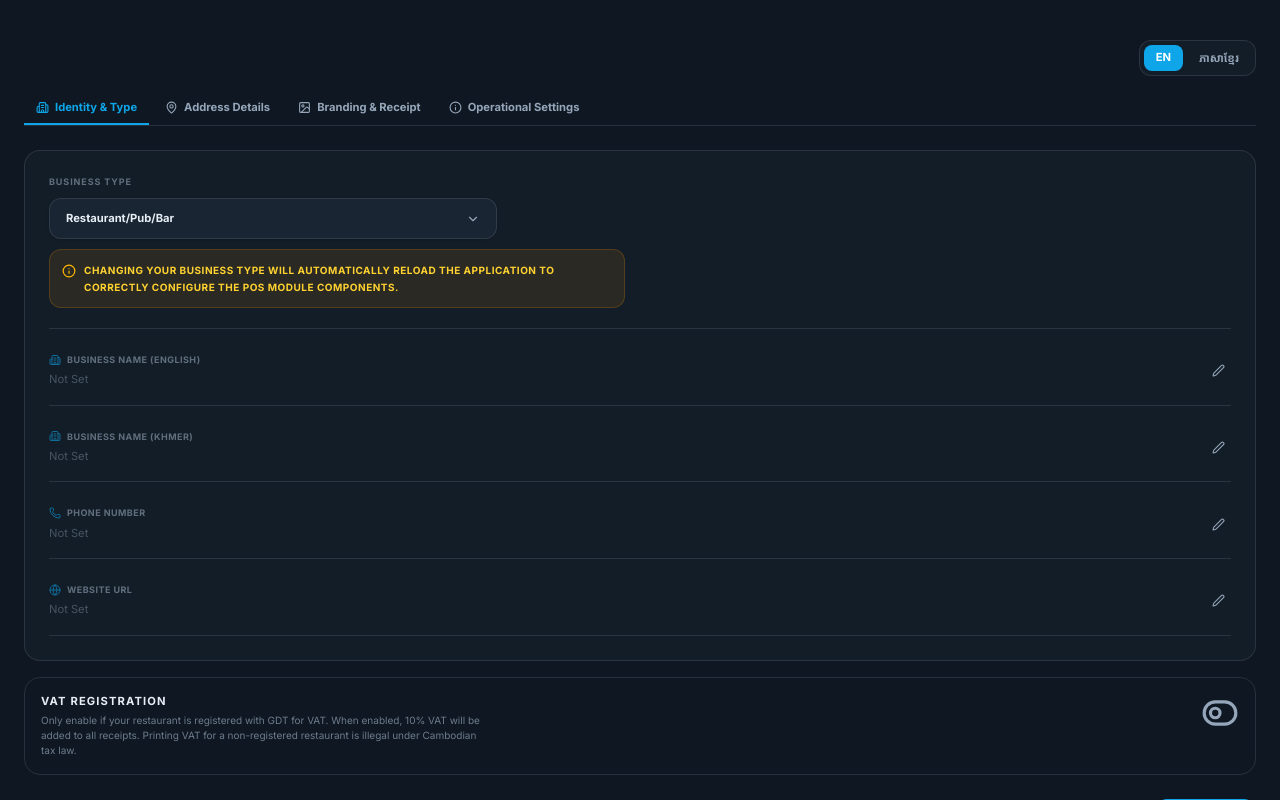
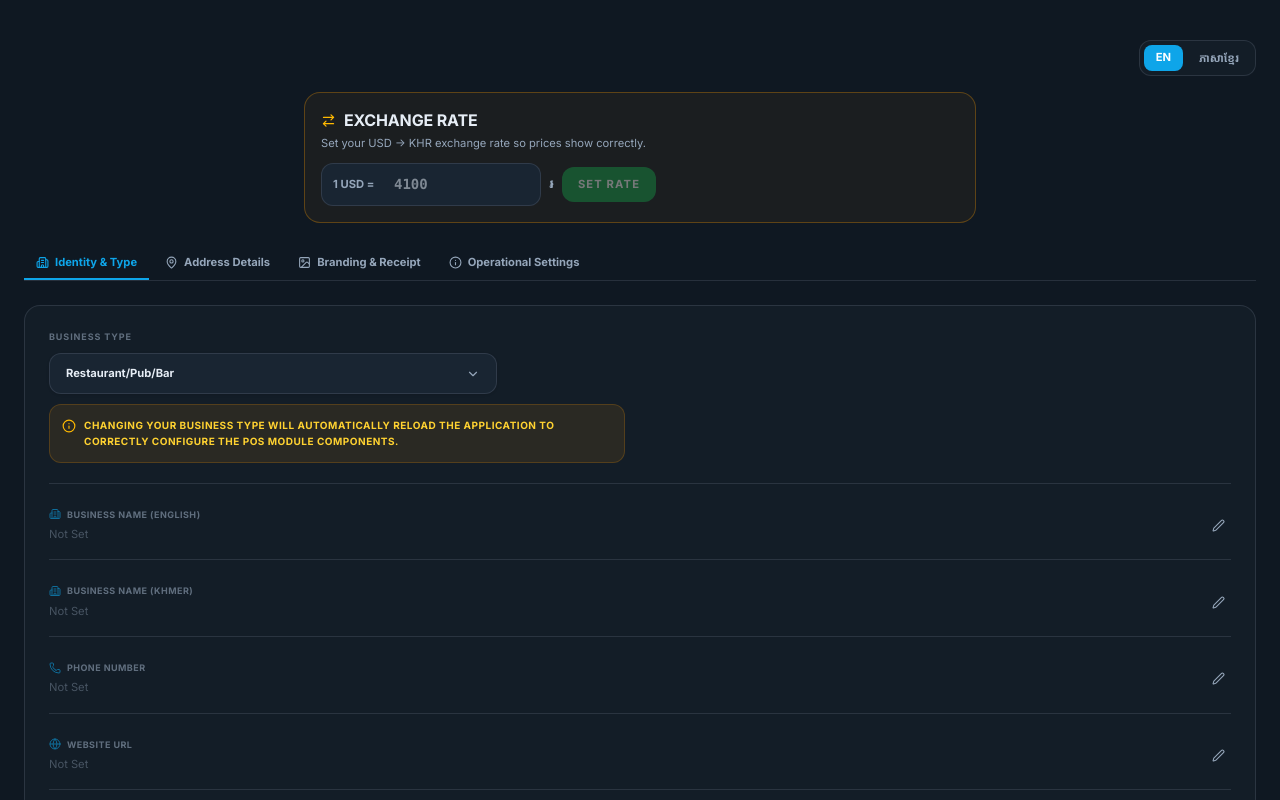
Before and after one commit to DaraBoth/pos_restaurant, a Next.js app: page /setup in a window 1280 px wide. Shown: the top 800 px of the page. Built offline with nearby package versions, Linux system fonts and the light colour scheme; sample sign-in values are in the browser's storage.

Commit message:
release: v2.0.1 - go home

```diff
--- a/package.json
+++ b/package.json
@@ -1,6 +1,6 @@
 {
     "name":  "dineos",
-    "version":  "2.0.0",
+    "version":  "2.0.1",
     "private":  true,
     "scripts":  {
                     "dev":  "next dev",
--- a/src-tauri/tauri.conf.json
+++ b/src-tauri/tauri.conf.json
@@ -1,7 +1,7 @@
 {
     "$schema":  "https://schema.tauri.app/config/2",
     "productName":  "DineOS",
-    "version":  "2.0.0",
+    "version":  "2.0.1",
     "identifier":  "com.dineos.pos",
     "build":  {
                   "beforeDevCommand":  "pnpm dev",
--- a/src/app/pos/page.tsx
+++ b/src/app/pos/page.tsx
@@ -1,7 +1,7 @@
 'use client';
 import { useState, useCallback, useEffect } from 'react';
 import { useSearchParams, useRouter } from 'next/navigation';
-import { TableProperties, ShoppingCart, ArrowLeft, ShoppingBag, UtensilsCrossed } from 'lucide-react';
+import { TableProperties, ShoppingCart, ArrowLeft, ShoppingBag, UtensilsCrossed, AlertTriangle } from 'lucide-react';
 import ProductGrid from '@/components/pos/ProductGrid';
 import SidebarCart from '@/components/pos/SidebarCart';
 import CheckoutModal from '@/components/pos/CheckoutModal';
@@ -18,7 +18,7 @@ export default function POSPage() {
     const [isHoldOpen, setIsHoldOpen] = useState(false);
     const searchParams = useSearchParams();
     const mode = searchParams.get('mode');
-    const { tableId, isTakeout, isDirect, items, clearOrder, localCart, orderId, commitLocalCart, setDirect, setTakeout, setTableId, refreshRate } = useOrder();
+    const { tableId, isTakeout, isDirect, items, clearOrder, localCart, orderId, commitLocalCart, setDirect, setTakeout, setTableId, refreshRate, rateIsDefault } = useOrder();
     const { user } = useAuth();
     const { lang, t } = useLanguage();
 
@@ -123,6 +123,16 @@ export default function POSPage() {
     return (
         <>
             <div className="flex flex-col flex-1 w-full min-h-0" style={{ background: 'var(--bg-dark)' }}>
+                {rateIsDefault && (
+                    <button
+                        type="button"
+                        onClick={() => router.push('/management/exchange-rate')}
+                        className="flex-shrink-0 w-full flex items-center gap-2 px-4 py-2 bg-amber-500/15 border-b border-amber-500/40 text-amber-400 text-xs font-bold text-left hover:bg-amber-500/25 transition-colors"
+                    >
+                        <AlertTriangle size={14} className="flex-shrink-0" />
+                        <span className="flex-1">{t('rateNotSetWarning')}</span>
+                    </button>
+                )}
                 <header className="flex-shrink-0 px-3 py-2 border-b border-[var(--border)] bg-[var(--bg-card)] backdrop-blur-xl">
                     <div className="flex items-center justify-between gap-3">
                         <div className="flex items-center gap-2">
--- a/src/app/setup/page.tsx
+++ b/src/app/setup/page.tsx
@@ -1,12 +1,35 @@
 'use client';
 
+import { useState } from 'react';
 import { useRouter } from 'next/navigation';
 import RestaurantSettingsForm from '@/components/management/RestaurantSettingsForm';
 import { useLanguage } from '@/providers/LanguageProvider';
+import { useAuth } from '@/providers/AuthProvider';
+import { setExchangeRate } from '@/lib/api/system';
+import { ArrowRightLeft, Check } from 'lucide-react';
 
 export default function SetupPage() {
     const router = useRouter();
-    const { lang, setLang } = useLanguage();
+    const { lang, setLang, t } = useLanguage();
+    const { user } = useAuth();
+
+    const [rateInput, setRateInput] = useState('');
+    const [savingRate, setSavingRate] = useState(false);
+    const [rateSaved, setRateSaved] = useState(false);
+
+    async function handleSaveRate() {
+        const rate = parseFloat(rateInput);
+        if (!(rate > 0)) return;
+        setSavingRate(true);
+        try {
+            await setExchangeRate(rate, user?.restaurant_id || undefined);
+            setRateSaved(true);
+        } catch (e) {
+            console.error('Failed to set exchange rate during setup:', e);
+        } finally {
+            setSavingRate(false);
+        }
+    }
 
     return (
         <div className="min-h-screen bg-[var(--bg-dark)] px-6 py-10">
@@ -35,6 +58,40 @@ export default function SetupPage() {
                     </button>
                 </div>
             </div>
+
+            {/* Onboarding: prompt the owner to set the USD↔KHR rate so KHR prices are correct. */}
+            <div className="max-w-2xl mx-auto mb-6 rounded-2xl border border-amber-500/30 bg-amber-500/5 p-4">
+                <div className="flex items-center gap-2 mb-1">
+                    <ArrowRightLeft size={15} className="text-amber-400" />
+                    <h3 className="text-sm font-black text-[var(--foreground)] uppercase tracking-widest">{t('exchangeRate')}</h3>
+                </div>
+                <p className="text-xs text-[var(--text-secondary)] mb-3">{t('setupRatePrompt')}</p>
+                <div className="flex items-center gap-2">
+                    <div className="relative flex-1 max-w-[220px]">
+                        <span className="absolute left-3 top-1/2 -translate-y-1/2 text-xs font-bold text-[var(--text-secondary)]">1 USD =</span>
+                        <input
+                            type="number"
+                            min="0"
+                            step="1"
+                            value={rateInput}
+                            onChange={e => { setRateInput(e.target.value); setRateSaved(false); }}
+                            placeholder="4100"
+                            className="w-full bg-[var(--bg-elevated)] border border-[var(--border)] rounded-xl pl-[4.5rem] pr-3 py-2.5 text-[var(--foreground)] font-mono font-bold focus:border-[var(--accent)] outline-none transition-all"
+                        />
+                    </div>
+                    <span className="text-sm font-bold text-[var(--text-secondary)]">៛</span>
+                    <button
+                        type="button"
+                        onClick={handleSaveRate}
+                        disabled={savingRate || !(parseFloat(rateInput) > 0)}
+                        className="px-4 py-2.5 rounded-xl bg-[var(--accent)] text-white text-xs font-black uppercase tracking-widest hover:brightness-110 active:scale-95 transition-all disabled:opacity-40 flex items-center gap-1.5"
+                    >
+                        {rateSaved ? <Check size={14} /> : null}
+                        {rateSaved ? t('done') : t('setRate')}
+                    </button>
+                </div>
+            </div>
+
             <RestaurantSettingsForm mode="setup" onNext={() => router.replace('/pos/tables')} />
         </div>
     );
--- a/src/components/pos/ProductGrid.tsx
+++ b/src/components/pos/ProductGrid.tsx
@@ -27,7 +27,7 @@ export default function ProductGrid() {
     const [soldOutToastId, setSoldOutToastId] = useState<string | null>(null);
     const soldOutTimerRef = useRef<ReturnType<typeof setTimeout> | null>(null);
 
-    const { orderId, tableId, setOrderId, setItems, addToLocalCart, exchangeRate } = useOrder();
+    const { orderId, tableId, setOrderId, setItems, addToLocalCart, exchangeRate, rateIsDefault } = useOrder();
     const { user } = useAuth();
     const { t, lang } = useLanguage();
 
@@ -334,7 +334,7 @@ export default function ProductGrid() {
                                         <p className="text-xs font-bold text-[var(--accent-green)] font-mono">
                                             {formatUsd(product.price_cents)}
                                         </p>
-                                        {exchangeRate > 0 && (
+                                        {exchangeRate > 0 && !rateIsDefault && (
                                             <p className="text-[10px] text-white/40 font-mono leading-tight">
                                                 ≈ {formatKhr(roundKhr(Math.round(product.price_cents / 100 * exchangeRate)))}
                                             </p>
--- a/src/components/pos/SidebarCart.tsx
+++ b/src/components/pos/SidebarCart.tsx
@@ -24,7 +24,7 @@ const VOID_REASONS = [
 
 export default function SidebarCart({ onCheckout, onHold, isTakeout }: { onCheckout: () => void; onHold: () => void; isTakeout?: boolean }) {
     const { items, totals, orderId, tableId, clearOrder, setItems, rounds, switchRound, sessionId, setRounds,
-        localCart, addToLocalCart, updateLocalCartQty, commitLocalCart, exchangeRate } = useOrder();
+        localCart, addToLocalCart, updateLocalCartQty, commitLocalCart, exchangeRate, rateIsDefault } = useOrder();
     const { t, lang } = useLanguage();
     const { user } = useAuth();
     const [isHistoryOpen, setIsHistoryOpen] = useState(false);
@@ -582,7 +582,7 @@ export default function SidebarCart({ onCheckout, onHold, isTakeout }: { onCheck
                         <p className="text-3xl font-black font-mono text-[var(--foreground)] leading-none">
                             {orderId ? formatUsd(totals.totalUsdCents) : formatUsd(localCartTotalCents)}
                         </p>
-                        {displayKhr > 0 && (
+                        {displayKhr > 0 && !rateIsDefault && (
                             <p className="text-sm font-mono text-[var(--text-secondary)] mt-0.5">
                                 ≈ {formatKhr(displayKhr)}
                             </p>
--- a/src/lib/i18n.ts
+++ b/src/lib/i18n.ts
@@ -43,6 +43,8 @@ export const translations = {
         orders: 'Orders',
         settings: 'Settings',
         exchangeRate: 'Exchange Rate',
+        rateNotSetWarning: 'Exchange rate not set — KHR prices may be wrong. Tap to set it in Management.',
+        setupRatePrompt: 'Set your USD → KHR exchange rate so prices show correctly.',
         floorPlan: 'Tables',
         buyProduct: 'Product',
         history: 'History',
@@ -520,6 +522,8 @@ export const translations = {
         orders: 'បញ្ជាទិញ',
         settings: 'ការកំណត់',
         exchangeRate: 'អត្រាប្តូរប្រាក់',
+        rateNotSetWarning: 'មិនទាន់កំណត់អត្រាប្តូរប្រាក់ — តម្លៃ KHR អាចខុស។ ចុចដើម្បីកំណត់ក្នុងការគ្រប់គ្រង។',
+        setupRatePrompt: 'កំណត់អត្រាប្តូរប្រាក់ USD → KHR ដើម្បីឱ្យតម្លៃបង្ហាញត្រឹមត្រូវ។',
         floorPlan: 'តុ',
         buyProduct: 'ផលិតផល',
         history: 'ប្រវត្តិ',
--- a/src/providers/OrderProvider.tsx
+++ b/src/providers/OrderProvider.tsx
@@ -21,6 +21,7 @@ interface OrderContextValue {
     totals: OrderTotals;
     exchangeRate: number;
     rateEffectiveFrom: string | null;
+    rateIsDefault: boolean;
     tableId: string;
     sessionId: string | null;
     rounds: Order[];
@@ -49,7 +50,7 @@ const EMPTY_TOTALS: OrderTotals = {
 
 const OrderContext = createContext<OrderContextValue>({
     orderId: null, items: [], totals: EMPTY_TOTALS,
-    exchangeRate: 4100, rateEffectiveFrom: null, tableId: '', sessionId: null, rounds: [], isTakeout: false, isDirect: false,
+    exchangeRate: 4100, rateEffectiveFrom: null, rateIsDefault: false, tableId: '', sessionId: null, rounds: [], isTakeout: false, isDirect: false,
     localCart: [],
     setOrderId: () => { }, setItems: () => { }, setTableId: () => { },
     setSessionId: () => { }, setRounds: () => { }, switchRound: async () => {},
@@ -63,6 +64,7 @@ export function OrderProvider({ children }: { children: React.ReactNode }) {
     const [items, setItemsState] = useState<OrderItem[]>([]);
     const [exchangeRate, setExchangeRate] = useState(4100);
     const [rateEffectiveFrom, setRateEffectiveFrom] = useState<string | null>(null);
+    const [rateIsDefault, setRateIsDefault] = useState(false);
     const [tableId, setTableId] = useState('');
     const [sessionId, setSessionId] = useState<string | null>(null);
     const [rounds, setRounds] = useState<Order[]>([]);
@@ -91,6 +93,7 @@ export function OrderProvider({ children }: { children: React.ReactNode }) {
             const rate = await getExchangeRate(restaurantId || undefined);
             setExchangeRate(rate.rate);
             setRateEffectiveFrom(rate.effective_from ?? null);
+            setRateIsDefault(!!rate.is_default);
         } catch {
             // Keep default rate if Tauri not available
         }
@@ -201,7 +204,7 @@ export function OrderProvider({ children }: { children: React.ReactNode }) {
 
     return (
         <OrderContext.Provider value={{
-            orderId, items, totals, exchangeRate, rateEffectiveFrom, tableId, sessionId, rounds, isTakeout, isDirect,
+            orderId, items, totals, exchangeRate, rateEffectiveFrom, rateIsDefault, tableId, sessionId, rounds, isTakeout, isDirect,
             localCart,
             setOrderId, setItems, setTableId, setSessionId, setRounds, setTakeout, setDirect,
             refreshRate, clearOrder, loadTableSession, switchRound,
--- a/src/types/index.ts
+++ b/src/types/index.ts
@@ -228,6 +228,7 @@ export interface ExchangeRate {
     id: string;
     rate: number;
     effective_from: string;
+    is_default?: boolean;
 }
 
 export interface DbStatus {
```
Also changed, not shown: 1 other file (tests, documents, lock files or other folders).
